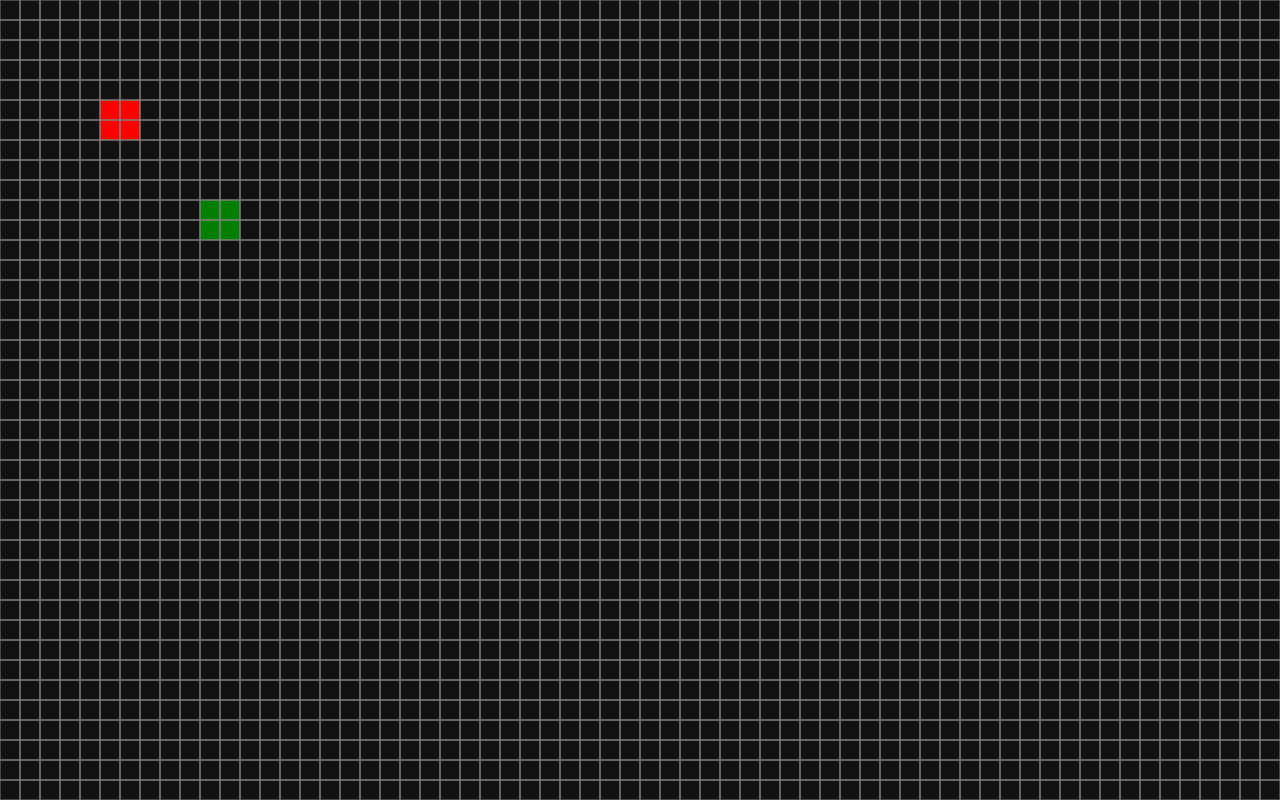
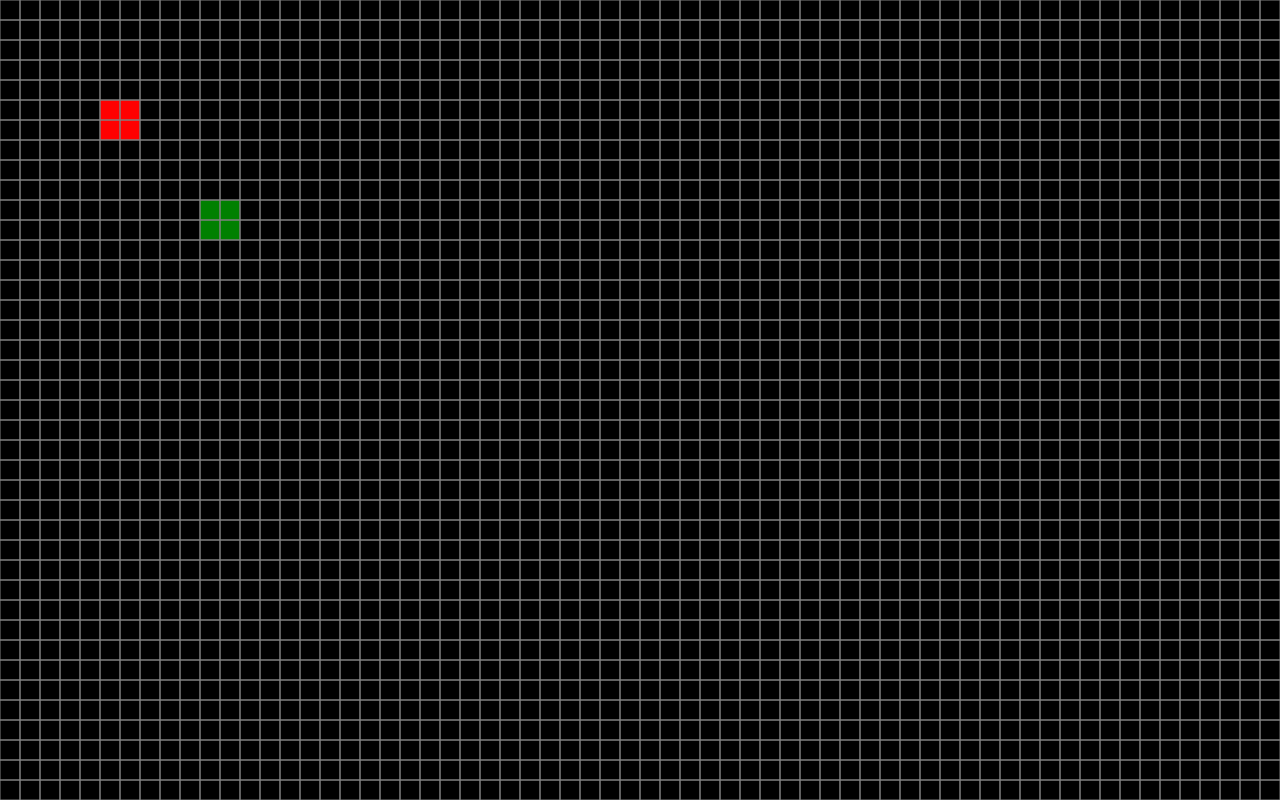
Before and after one commit to FrogyDevs/Spla2n, a website built with Vite: page index.html in a window 1280 px wide. Built offline with nearby package versions, Linux system fonts and the light colour scheme.

Commit message:
background and grid colors

```diff
--- a/src/style.css
+++ b/src/style.css
@@ -1,7 +1,7 @@
 body {
   margin: 0;
   overflow: hidden;
-  background: #111;
+  background: black;
 }
 
 canvas {
```
Also changed, not shown: src/main.ts (line endings or trailing spaces).
